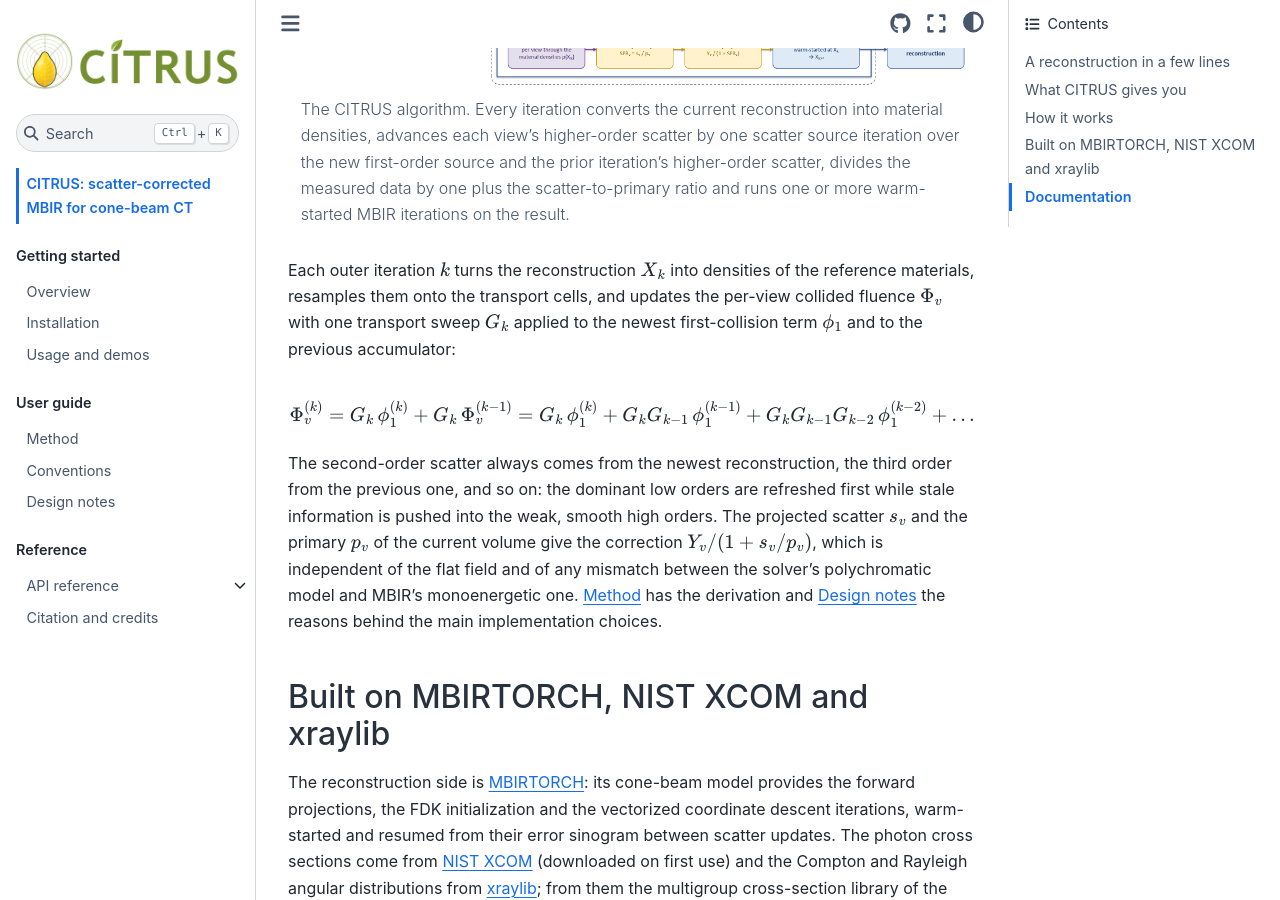
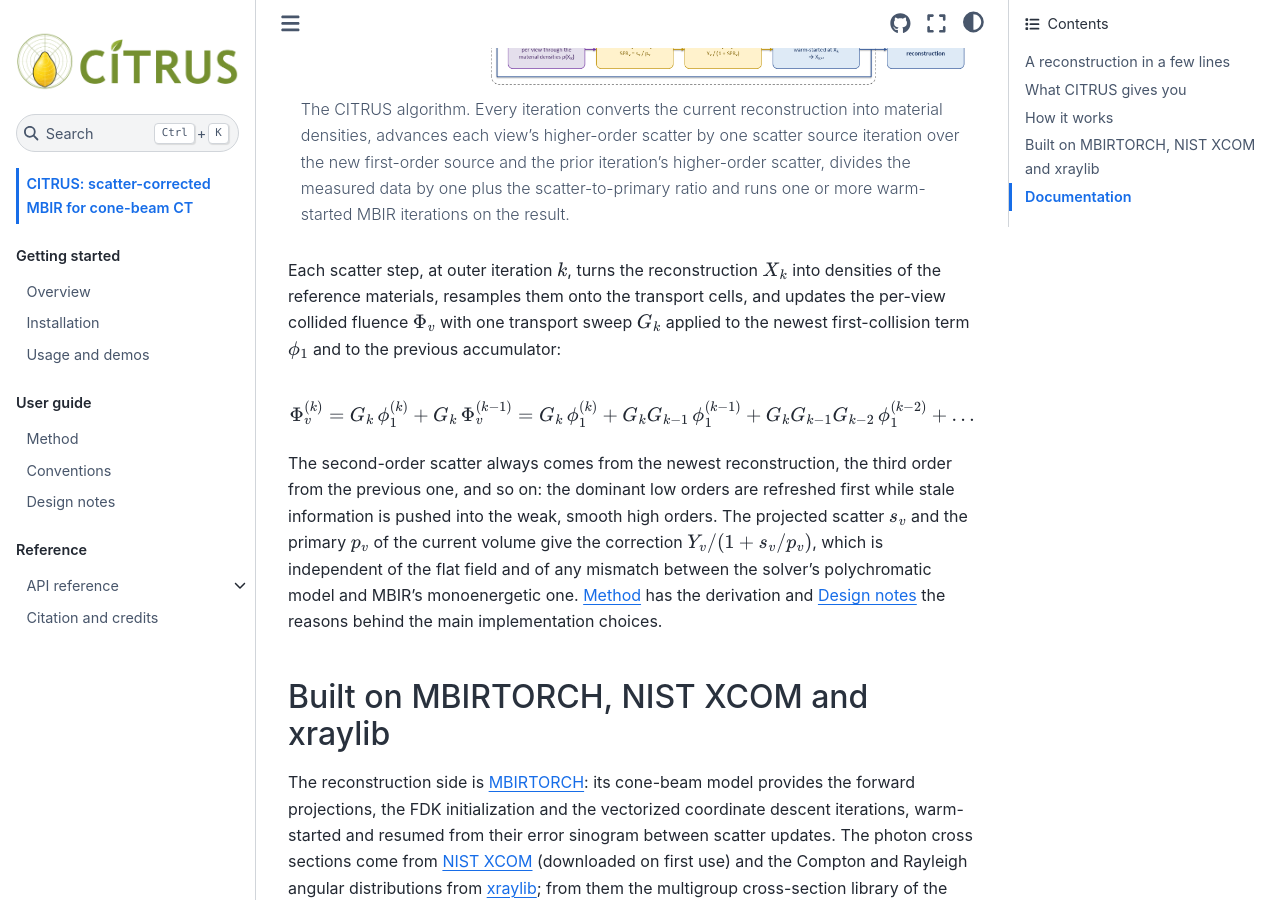
Before and after one commit to cabouman/citrus, a Sphinx documentation site: the page built from docs/source/index.rst, in a window 1280 px wide and 900 px high, scrolled down 1821 px. Built offline with Sphinx 7.4.7 and the Sphinx Book theme 1.1.4, drawn with Linux system fonts in a browser that asks for light colours.

```diff
--- a/docs/source/index.rst
+++ b/docs/source/index.rst
@@ -73,8 +73,9 @@ How it works
    iteration's higher-order scatter, divides the measured data by one plus the scatter-to-primary ratio and runs one
    or more warm-started MBIR iterations on the result.
 
-Each outer iteration :math:`k` turns the reconstruction :math:`X_k` into densities of the reference materials, resamples
-them onto the transport cells, and updates the per-view collided fluence :math:`\Phi_v` with one transport sweep
+Each scatter step, at outer iteration :math:`k`, turns the reconstruction :math:`X_k` into densities of the reference
+materials, resamples them onto the transport cells, and updates the per-view collided fluence :math:`\Phi_v` with one
+transport sweep
 :math:`G_k` applied to the newest first-collision term :math:`\phi_1` and to the previous accumulator:
 
 .. math::
```
Also changed, not shown: README.md (+4 -3 lines).
